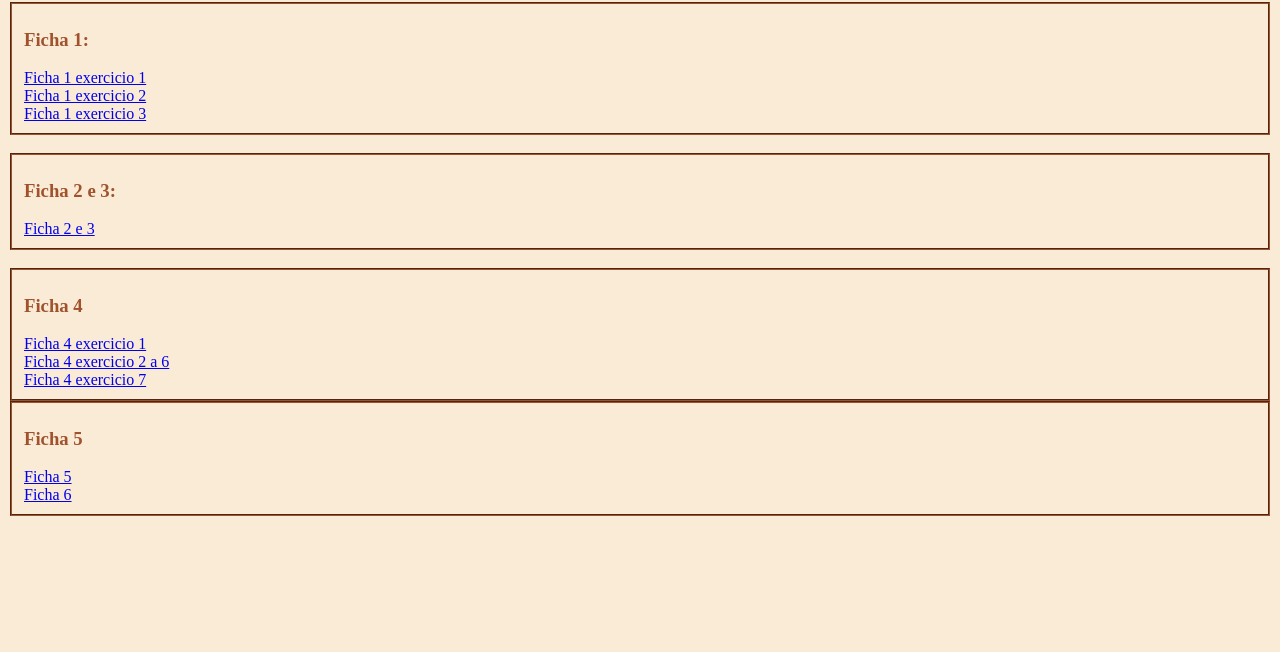
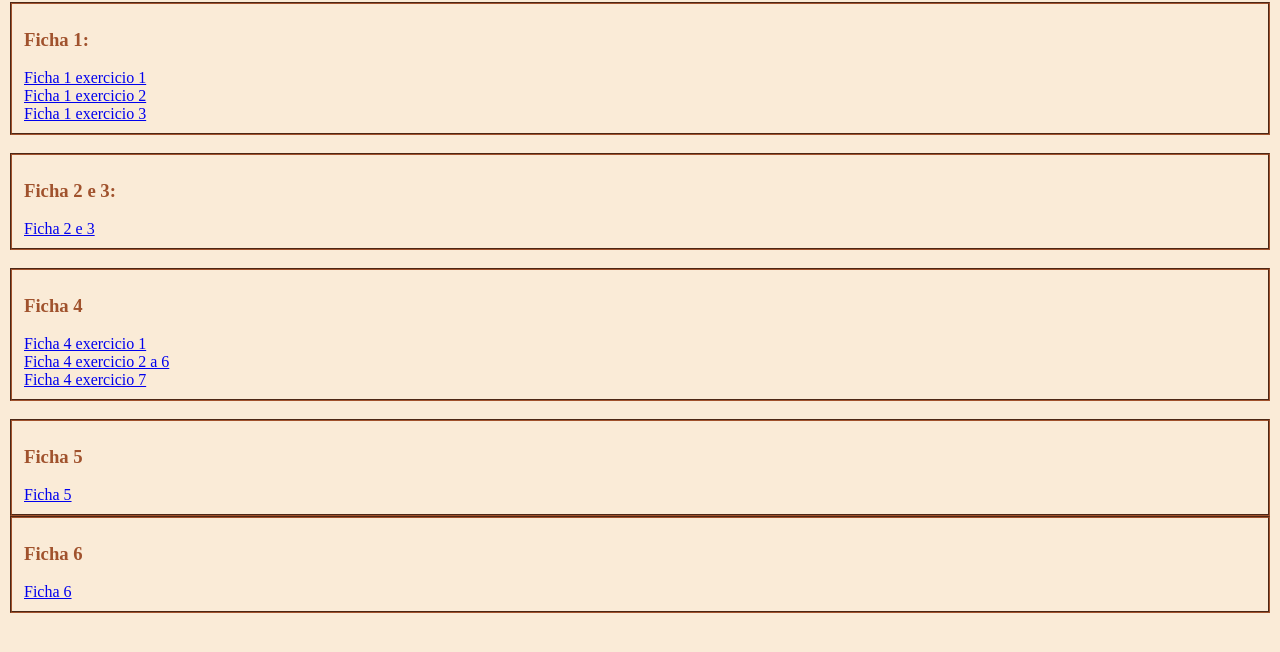
Before and after one commit to kaleberibeiro/kaleberibeiro.github.io, a plain HTML site: page index.html in a window 1280 px wide. Shown: the part 136-788 px from the top of the page. Drawn offline with Linux system fonts and the light colour scheme.

Commit message:
Update index.html

```diff
--- a/index.html
+++ b/index.html
@@ -22,10 +22,13 @@
             <a href="https://kaleberibeiro.github.io./ficha4/ficha4-1.html">Ficha 4 exercicio 1</a><br>
             <a href="https://kaleberibeiro.github.io./ficha4/ficha4-2.html">Ficha 4 exercicio 2 a 6</a><br>
             <a href="https://kaleberibeiro.github.io./ficha4/tabela.html">Ficha 4 exercicio 7</a><br>
-        </fieldset>
+        </fieldset><br>
         <fieldset>
             <h3>Ficha 5</h3>
             <a href="https://kaleberibeiro.github.io./ficha5/ficha5-1.html">Ficha 5</a><br>
+        </fieldset>
+        <fieldset>
+            <h3>Ficha 6</h3>
             <a href="https://kaleberibeiro.github.io./ficha6/ficha6.html">Ficha 6</a><br>
         </fieldset>
     </body>
```
